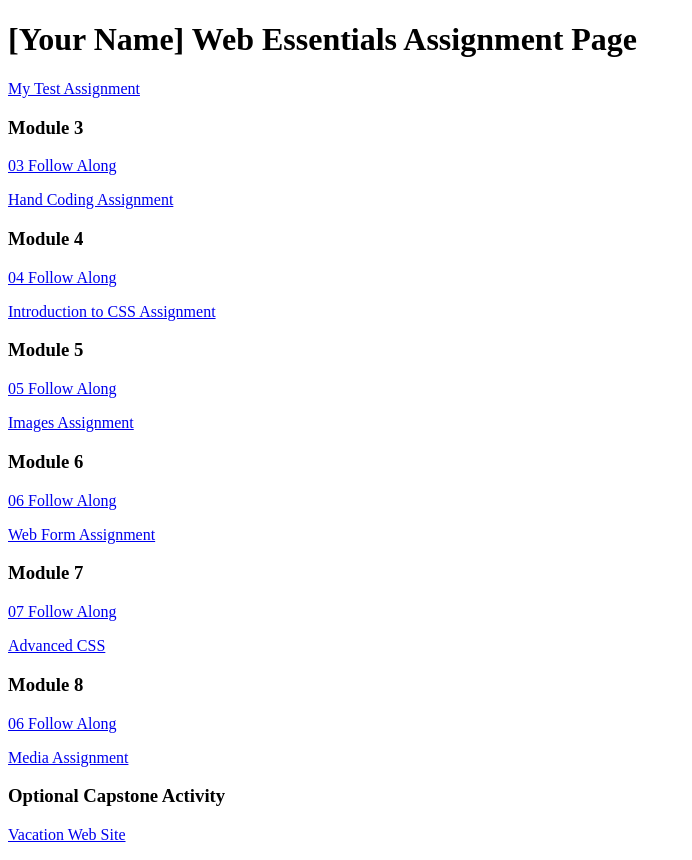
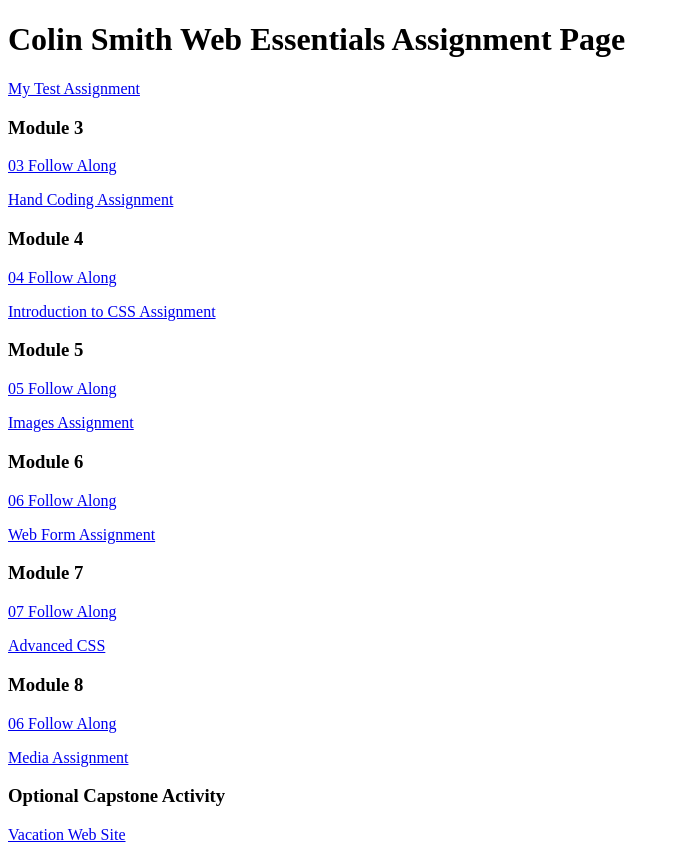
Before and after one commit to colincsmith/dwdd1600, a plain HTML site: page index.html in a window 1280 px wide. Shown: the whole page, without its empty margins (0-692 px from the left). Drawn offline with Linux system fonts and the light colour scheme.

Commit message:
Added my name

```diff
--- a/index.html
+++ b/index.html
@@ -6,7 +6,7 @@
 		<title>dwdd 1600 assignment list page</title>
 	</head>
 	<body>
-		<h1>[Your Name] Web Essentials Assignment Page</h1>
+		<h1>Colin Smith Web Essentials Assignment Page</h1>
 		<p><a href="01test">My Test Assignment</a></p>
 
 		<h3>Module 3</h3>
```
